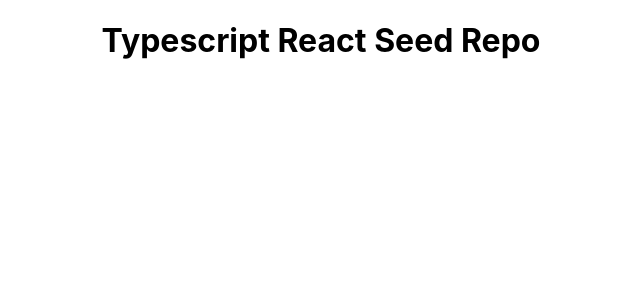
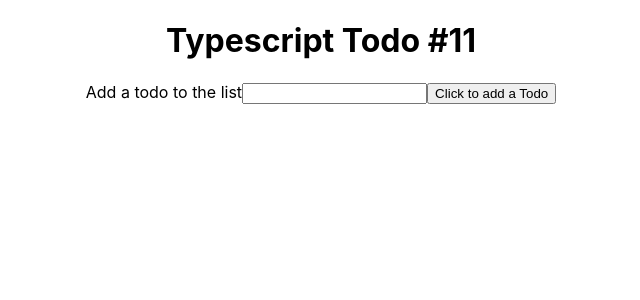
Before and after one commit to Adam-Brad/todo11, a React (Create React App) app: page / in a window 1280 px wide. Shown: the top 300 px of the page, without its empty margins (319-959 px from the left). Built offline with nearby package versions, Linux system fonts and the light colour scheme.

Commit message:
adding a todo to the list and clearing the input

```diff
--- a/src/App.tsx
+++ b/src/App.tsx
@@ -1,10 +1,27 @@
-import React from 'react';
+import React, {useState} from 'react';
+import { v4 as uuidv4 } from 'uuid';
 import './App.css';
+import Todo from "./interfaces/Todo";
+import Input from "./components/Input/Input";
+import List from './components/List/List';
 
 function App() {
+    const [list, setList] = useState<Todo[]>([]);
+
+    const handleAddToList = (task: string) => {
+        const todoToAdd: Todo = {
+            text: task,
+            isCompleted: false,
+            id: uuidv4()
+        }
+        setList([...list, todoToAdd]);
+    };
+
     return (
     <div className="App">
-        <h1>Typescript React Seed Repo</h1>
+        <h1>Typescript Todo #11</h1>
+        <Input handleAddToList={handleAddToList} />
+        <List list={list} />
     </div>
   );
 }
--- /dev/null
+++ b/src/components/Input/Input.tsx
@@ -0,0 +1,28 @@
+import React, {useState} from "react";
+
+interface InputProps {
+    handleAddToList: (task: string) => void;
+}
+
+export default function Input(props: InputProps) {
+    const [task, setTask] = useState<string>('');
+
+    const { handleAddToList } = props;
+
+    const handleChange = (event: React.ChangeEvent<HTMLInputElement>) => {
+        setTask(event.target.value);
+    };
+
+    const addToList = () => {
+      handleAddToList(task);
+      setTask('');
+    };
+
+    return (
+      <>
+          <label htmlFor="input">Add a todo to the list</label>
+          <input onChange={handleChange} id="input" />
+          <button onClick={addToList}>Click to add a Todo</button>
+      </>
+    );
+}
--- /dev/null
+++ b/src/components/List/List.tsx
@@ -0,0 +1,25 @@
+import React from 'react';
+import Todo from '../../interfaces/Todo';
+
+interface ListProps {
+    list: Todo[];
+}
+
+export default function List(props: ListProps) {
+
+    const { list } = props;
+
+    const displayedList = list.map((todo: Todo) => (
+        <>
+            <li key={todo.id}>{todo.text}</li>
+            <button>Mark</button>
+            <button>Delete</button>
+        </>
+    ));
+
+    return (
+        <>
+            {displayedList}
+        </>
+    );
+}
--- /dev/null
+++ b/src/interfaces/Todo.ts
@@ -0,0 +1,5 @@
+export default interface Todo {
+    text: string;
+    isCompleted: false;
+    id: string;
+}
```
Also changed, not shown: .eslintrc.json, 1 other file (tests, documents, lock files or other folders).
